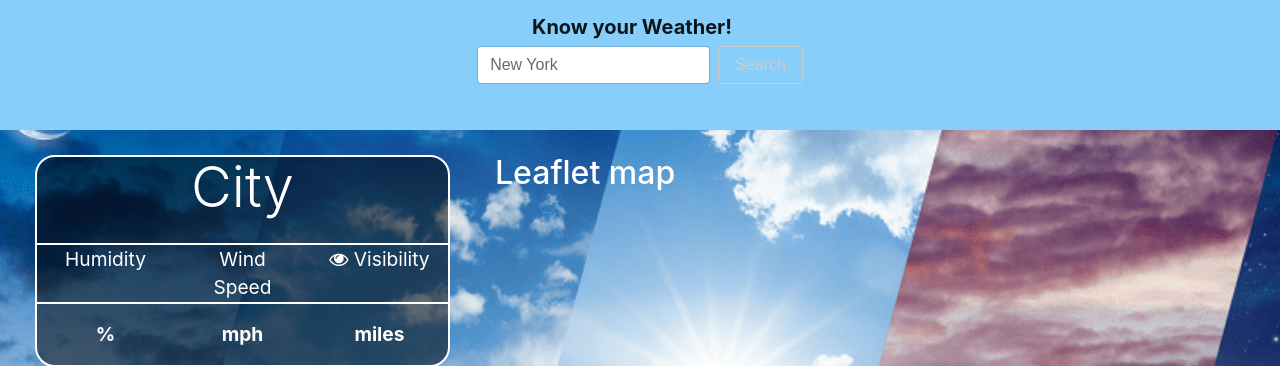
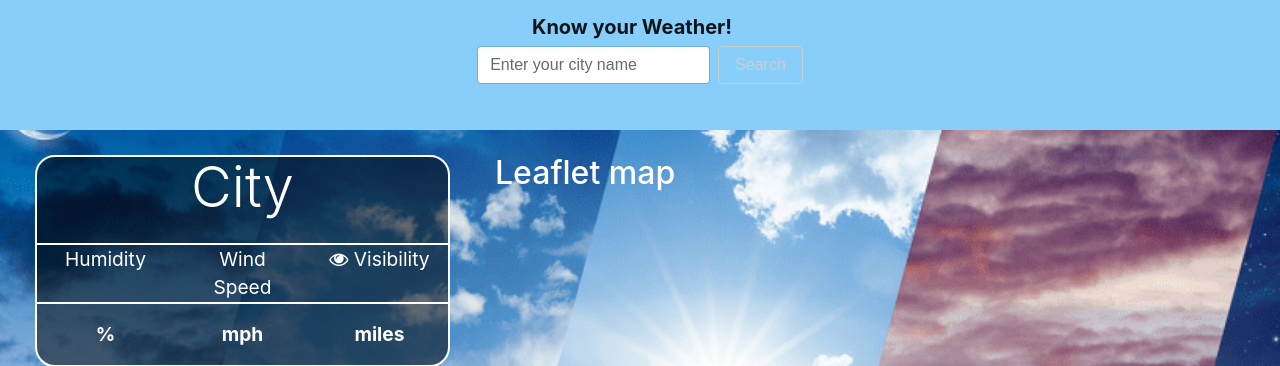
Before and after one commit to davesiddharth/Weather-App, a Flask app: page / in a window 1280 px wide; the page is wider, and only the part inside the window is pictured. Shown: the top 366 px of that part. Run offline with Flask 2, Linux system fonts and the light colour scheme; some libraries are stand-ins or nearby versions.

Commit message:
Update index.html

```diff
--- a/templates/index.html
+++ b/templates/index.html
@@ -32,7 +32,7 @@
               <span class="navbar-toggler-icon"></span>
             </button>
             <form class="form-inline my-2 my-lg-0">
-                <input id="city" class="form-control mr-sm-2" type="search" placeholder="New York" aria-label="Search">
+                <input id="city" class="form-control mr-sm-2" type="search" placeholder="Enter your city name" aria-label="Search">
                 <button class="btn btn-outline-secondary my-2 my-sm-0" type="submit">Search</button>
             </form>
             <!-- commented out remove the past days options <div class="collapse navbar-collapse" id="navbarSupportedContent">
```
